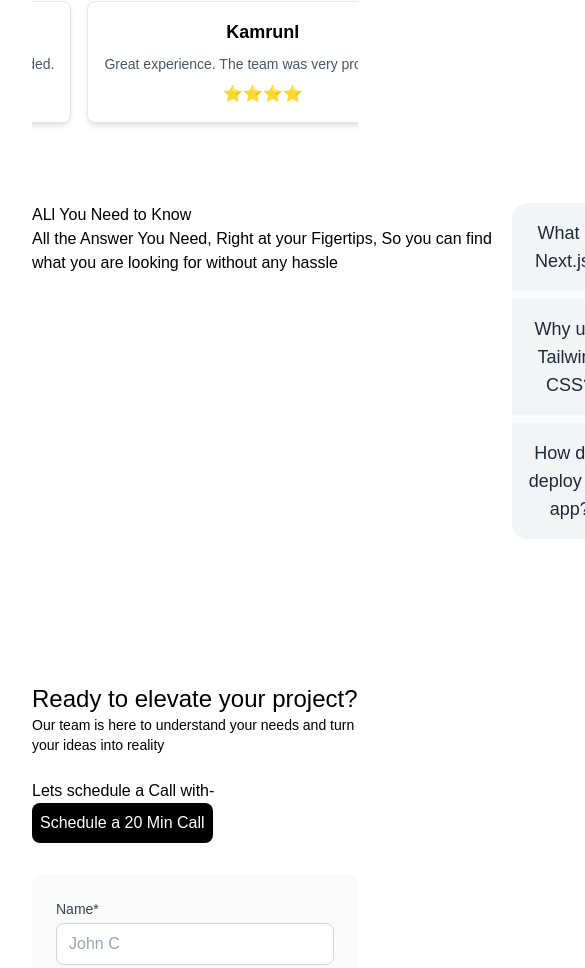
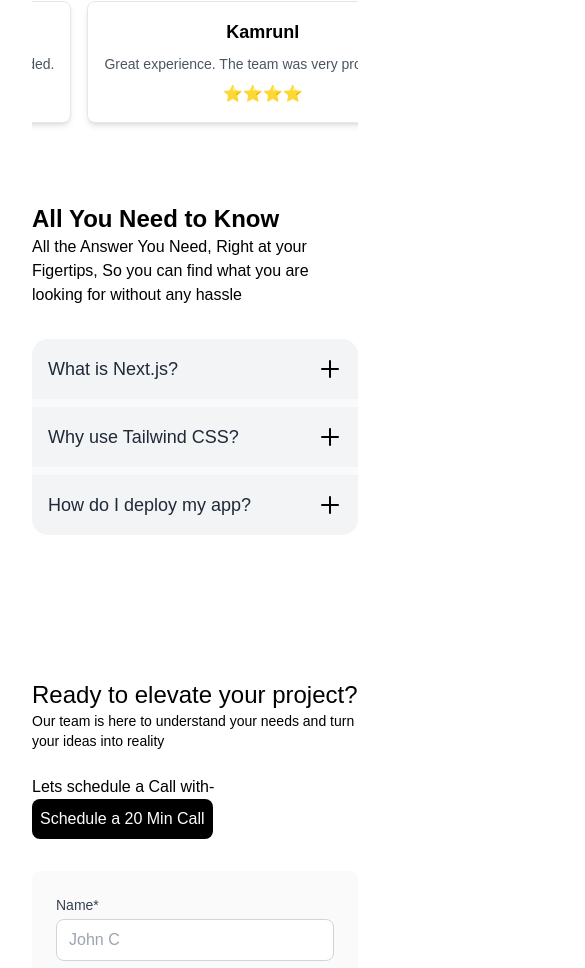
Before and after one commit to imtiazvive/CoderVive, a Next.js app: page / in a window 390 px wide. Shown: the part 2223-3191 px from the top of the page, 585 px wide, since content can reach past the window. Built offline with nearby package versions, Linux system fonts and the light colour scheme.

Commit message:
fixing bugs

```diff
--- a/src/app/accordion.js
+++ b/src/app/accordion.js
@@ -9,7 +9,7 @@ const Accordion = ({ items }) => {
   };
 
   return (
-    <div className="w-full max-w-2xl mx-auto rounded-2xl bg-gray-50  overflow-hidden flex flex-col gap-2">
+    <div className="w-auto lg:w-full lg:max-w-2xl mx-auto rounded-2xl bg-gray-50  overflow-hidden flex flex-col gap-2">
       {items.map((item, index) => (
         <div key={index} className=" border-gray-200">
           <button
--- a/src/app/asksec.js
+++ b/src/app/asksec.js
@@ -20,14 +20,14 @@ export default function AskSec() {
       ];
 
     return (
-        <div className="grid grid-flow-col text-black container max-w-7xl mx-auto px-8 py-8 mb-20">
+        <div className="grid  lg:grid-flow-col text-black container max-w-7xl mx-auto px-8 py-8 mb-20">
 
-            <div className="w-[480px] ">
-                <h2>ALl You Need to Know</h2>
+            <div className="lg:w-[480px] ">
+                <h2 className="text-2xl font-bold">All You Need to Know</h2>
                 <p>All the Answer You Need, Right at your Figertips, So you can find what you are looking for without any hassle</p>
             </div>
 
-            <div>
+            <div className="mt-8 lg:mt-0">
                 <Accordion items={items}></Accordion>
             </div>
         </div>
--- a/src/app/page.js
+++ b/src/app/page.js
@@ -21,7 +21,7 @@ export default function Home() {
       <ReviewCard></ReviewCard>
       <AskSec></AskSec>
       <From></From>
-      <Footer></Footer>
+      <Footer/>
     </div>
   );
 }
```
